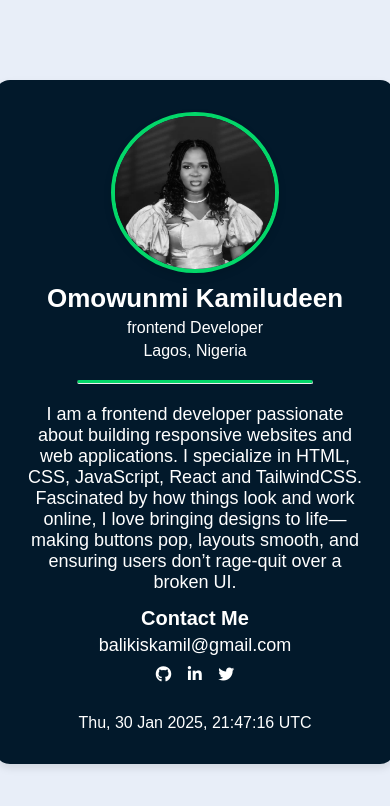
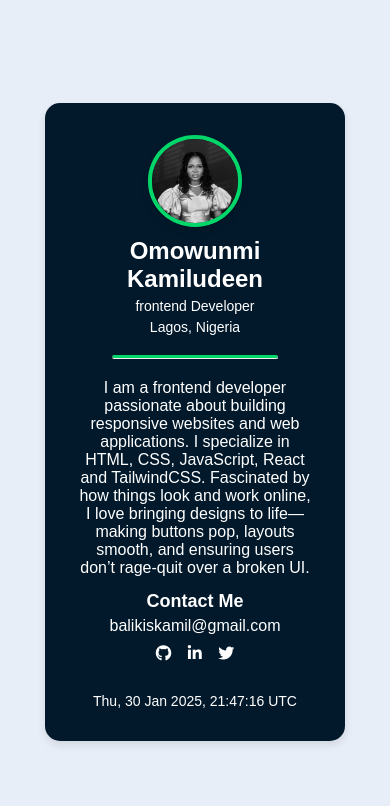
Before and after one commit to Omowunmikamil/HNG12-Profile-Card, a plain HTML site: page index.html in a window 390 px wide. Drawn offline with Linux system fonts and the light colour scheme.

Commit message:
Add responsive styles for profile card on smaller screens

```diff
--- a/style.css
+++ b/style.css
@@ -98,3 +98,33 @@ hr {
   font-size: 16px;
   margin-top: 30px;
 }
+
+@media screen and (max-width: 768px) {
+  .profile-card {
+    width: 300px;
+  }
+  .profile-card img {
+    width: 40%;
+  }
+  .profile-header h2 {
+    font-size: 24px;
+  }
+  .profile-header p {
+    font-size: 14px;
+  }
+  .profile-body p {
+    font-size: 16px;
+  }
+  .profile-contact h3 {
+    font-size: 18px;
+  }
+  .profile-contact p {
+    font-size: 16px;
+  }
+  .profile-contact a {
+    font-size: 16px;
+  }
+  .currentTimeUTC {
+    font-size: 14px;
+  }
+}
```
